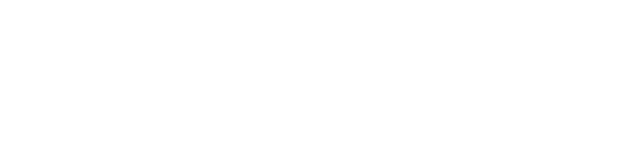
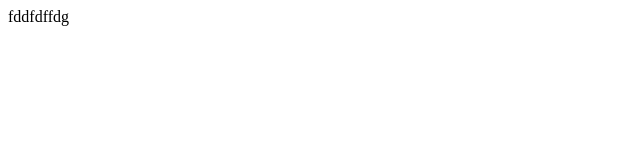
Before and after one commit to V-Kovalenko/cssBayan, a plain HTML site: page cssBayan/index.html in a window 1280 px wide. Shown: the full height of the page, 0-640 px from the left. Drawn offline with Linux system fonts and the light colour scheme.

Commit message:
feat change reade

```diff
--- a/cssBayan/index.html
+++ b/cssBayan/index.html
@@ -5,6 +5,6 @@
     <title>Accordion</title>
 </head>
 <body>
-
+fddfdffdg
 </body>
 </html>
```
Also changed, not shown: 1 other file.
